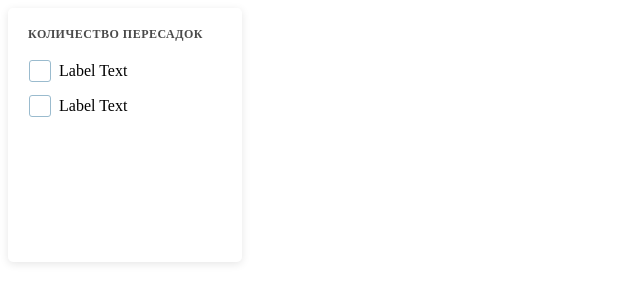
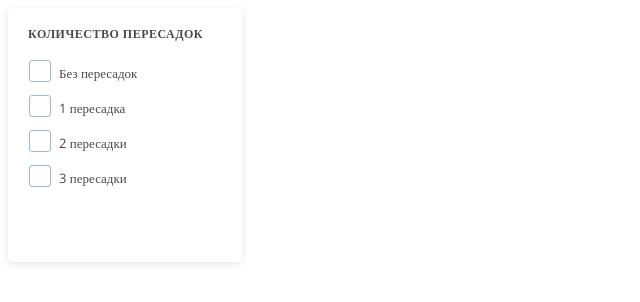
Before and after one commit to rainmanxn/aviaSalesReactTestApp, a React (Create React App) app: page / in a window 1280 px wide. Shown: the top 302 px of the page, without its empty margins (0-640 px from the left). Built offline with nearby package versions, Linux system fonts and the light colour scheme; no server answers.

Commit message:
05.06.2020 v.0.0.13

```diff
--- a/src/components/App.jsx
+++ b/src/components/App.jsx
@@ -22,8 +22,12 @@ export default class App extends React.Component {
     this.getTickets();
   }
 
+  async componentDidUpdate() {
+    this.getTickets();
+  }
+
   getTickets = async () => {
-    const { searchIdLink, getTicketsLink } = this.state;
+    const { searchIdLink, getTicketsLink, status } = this.state;
     const response = await axios.get(searchIdLink);
     // console.log(response.data);
     const { searchId } = response.data;
@@ -32,32 +36,40 @@ export default class App extends React.Component {
     // console.log(ticketsList.data.tickets);
     // tickets = tickets.data.tickets;
     // this.setState(() => ({ tickets: tickets.data }));
-    this.getTransferCountFilteredArr([1, 2, 3], ticketsList.data.tickets);
+    this.getTransferCountFilteredArr(ticketsList.data.tickets);
     // this.setState({ tickets: ticketsList.data.tickets });
   };
 
-  getTransferCountFilteredArr = (values, tickets) => {
-    if (values.length === 0) {
+  getTransferCountFilteredArr = (tickets) => {
+    const { status } = this.state;
+    console.log('in function', status);
+    if (status.length === 0) {
       this.setState({ tickets });
       return;
     }
     let res = [...tickets];
-    for (let i = 0; i < values.length; i += 1) {
-      res = res.filter((el) => (
-        el.segments[0].stops.length !== values[i] && el.segments[1].stops.length !== values[i]
-      ));
+    for (let i = 0; i < status.length; i += 1) {
+      res.filter(
+        (el) =>
+          el.segments[0].stops.length !== status[i] && el.segments[1].stops.length !== status[i]
+      );
     }
+    console.log(res);
     this.setState({ tickets: res });
-  }
+  };
 
   updateFilteredTransfer = (value) => {
-    const { status } = this.state;
-    const res = status.map((el) => el !== value);
+    console.log('Value:', value);
+    // const { status } = this.state;
+    let status = [0, 1, 2, 3];
+    // console.log('status:', status);
+    const res = status.filter((el) => value.indexOf(el) === -1);
     this.setState({ status: res });
-  }
+  };
 
   render() {
-    const { tickets } = this.state;
+    const { tickets, status } = this.state;
+    console.log('App:', status);
     return (
       <>
         <FilterTransfer updateFilteredTransfer={this.updateFilteredTransfer} />
--- a/src/components/FilterTransfer.jsx
+++ b/src/components/FilterTransfer.jsx
@@ -22,7 +22,7 @@ const Header = styled.div`
   line-height: 12px;
   letter-spacing: 0.5px;
   text-transform: uppercase;
-  color: #4A4A4A;
+  color: #4a4a4a;
 `;
 
 const CheckboxContainer = styled.div`
@@ -31,47 +31,93 @@ const CheckboxContainer = styled.div`
   flex-direction: column;
 `;
 
-const Label = styled.div`
+const Label = styled.label`
   display: flex;
   align-items: center;
   margin-bottom: 10px;
+`;
+
+const CheckboxText = styled.span`
+  margin-left: 8px;
+  font-family: Open Sans;
+  font-style: normal;
+  font-weight: normal;
+  font-size: 13px;
+  line-height: 20px;
+  color: #4a4a4a;
 `;
 
 export default class FilterTransfer extends React.Component {
   state = {
     checked: false,
     filterStatus: [],
-  }
+  };
 
-  handleCheckboxChange = (event) => {
-    this.setState({ checked: event.target.checked });
-  }
+  handleCheckboxChange = (value) => (event) => {
+    const { filterStatus } = this.state;
+    let res = filterStatus;
+    if (event.target.checked) {
+      res = [...filterStatus, value];
+      this.setState({ filterStatus: [...filterStatus, value] });
+    }
+    if (!event.target.checked) {
+      res = filterStatus.filter((el) => el !== value);
+      this.setState({ filterStatus: filterStatus.filter((el) => el !== value) });
+    }
+    // this.setState({ checked: event.target.checked });
+    this.update(res);
+  };
+
+  update = (value) => {
+    const { updateFilteredTransfer } = this.props;
+    updateFilteredTransfer(value);
+  };
+
+  renderCheckboxes = () => {
+    let arr = [
+      [0, 'Без пересадок'],
+      [1, '1 пересадка'],
+      [2, '2 пересадки'],
+      [3, '3 пересадки'],
+    ];
+    return arr.map((el) => {
+      return (
+        <Label key={el[0]}>
+          <Checkbox
+            checked={this.state.filterStatus.indexOf(el[0]) !== -1}
+            onChange={this.handleCheckboxChange(el[0])}
+          />
+          <CheckboxText>{el[1]}</CheckboxText>
+        </Label>
+      );
+    });
+  };
 
   render() {
     return (
       <Container>
         <Header>количество пересадок</Header>
-        <CheckboxContainer>
-          <Label>
-            <label>
-              <Checkbox
-                checked={this.state.checked}
-                onChange={this.handleCheckboxChange}
-              />
-              <span style={{ marginLeft: 8 }}>Label Text</span>
-            </label>
-          </Label>
-          <Label>
-            <label>
-              <Checkbox
-                checked={this.state.checked}
-                onChange={this.handleCheckboxChange}
-              />
-              <span style={{ marginLeft: 8 }}>Label Text</span>
-            </label>
-          </Label>
-        </CheckboxContainer>
+        <CheckboxContainer>{this.renderCheckboxes()}</CheckboxContainer>
       </Container>
     );
   }
 }
+
+// <Label>
+//   <label>
+//     <Checkbox
+//       checked={this.state.filterStatus.indexOf(1) !== -1}
+//       onChange={this.handleCheckboxChange(1)}
+//     />
+//     <span style={{ marginLeft: 8 }}>Label Text</span>
+//   </label>
+// </Label>
+// <Label>
+//   <label>
+//     <Checkbox
+//       checked={this.state.filterStatus.indexOf(2) !== -1}
+//       onChange={this.handleCheckboxChange(2)}
+//     />
+//     <span style={{ marginLeft: 8 }}>Label Text</span>
+//   </label>
+// </Label>
```
